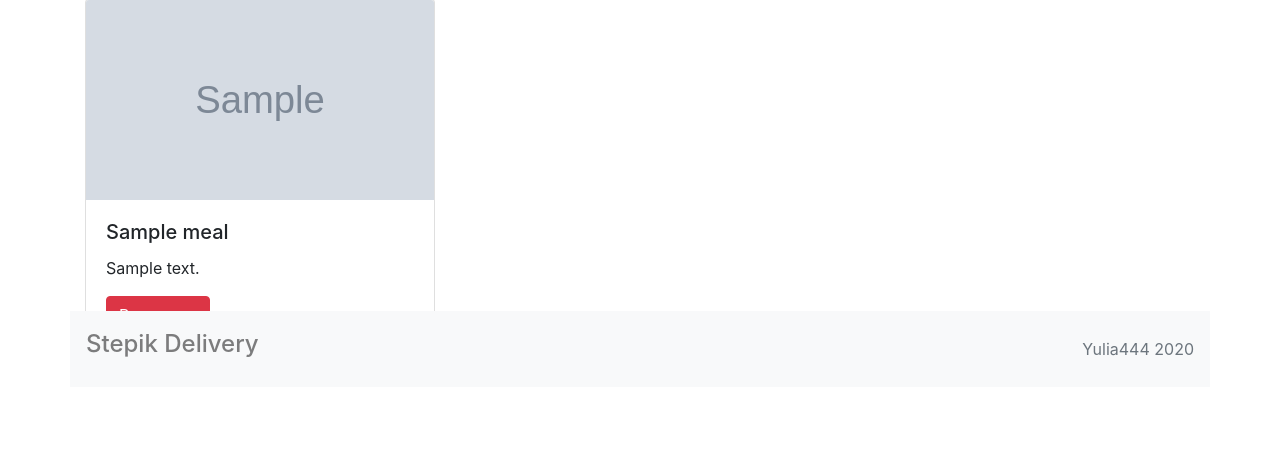
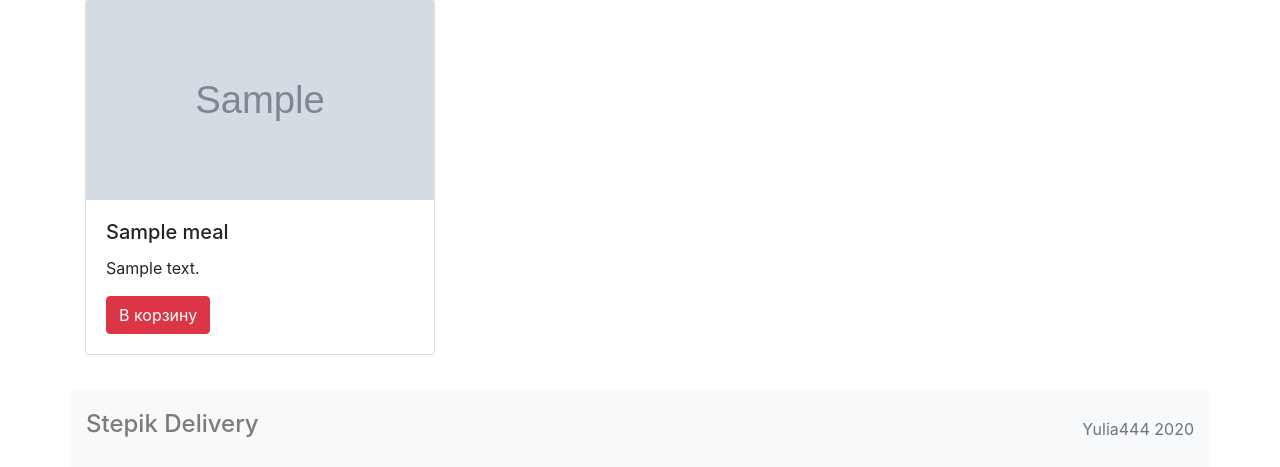
Before and after one commit to juliaolkhovyk/flask-food-delivery, a Flask app: page / in a window 1280 px wide. Shown: the part 580-1047 px from the top of the page. Before the commit the page ends 937 px from the top, so only its background shows below. Run offline with Flask 2, Linux system fonts and the light colour scheme; tables that the repository leaves empty hold one stand-in row (values such as "Sample post"); grey boxes marked "Sample" are stand-in pictures; some libraries are stand-ins or nearby versions.

Commit message:
fix footer style

```diff
--- a/app/static/css/style.css
+++ b/app/static/css/style.css
@@ -6,7 +6,7 @@
   min-height: 100%;
 }
 body {
-  margin-bottom: 60px; /* Margin bottom by footer height */
+  margin-bottom: 80px !important; /* Margin bottom by footer height */
 }
 .footer {
   position: absolute;
```
